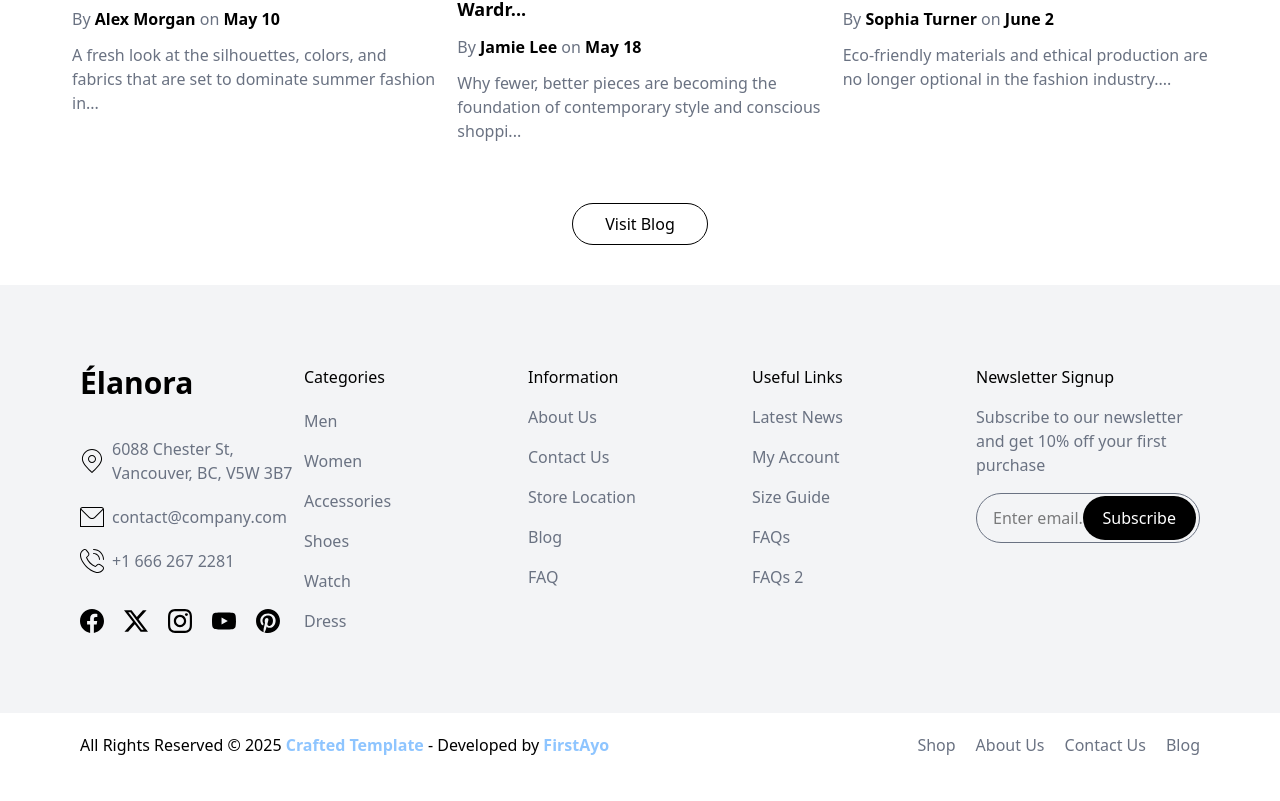
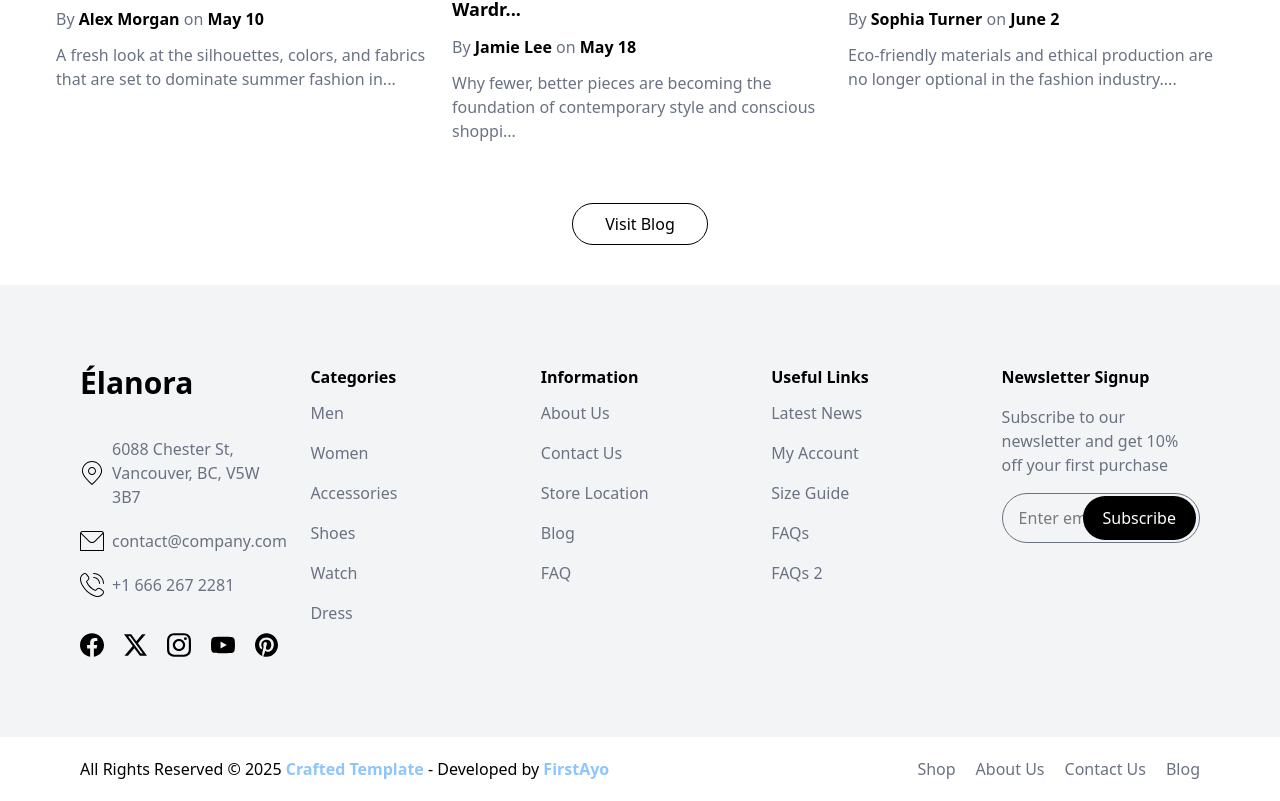
Before and after one commit to FirstAyo/elanora, a React (Vite) app: page / in a window 1280 px wide. Shown: the part 3557-4358 px from the top of the page. Before the commit the page ends 4334 px from the top, so only its background shows below. Built offline with nearby package versions, Linux system fonts and the light colour scheme.

Commit message:
added the toggle for the bottom menu

```diff
--- a/src/components/layout/Footer.jsx
+++ b/src/components/layout/Footer.jsx
@@ -1,8 +1,14 @@
-import React from "react";
+import React, { useState } from "react";
 import Container from "../ui/Container";
 import { Link } from "react-router-dom";
 
 function Footer() {
+  const [openSections, setOpenSections] = useState({
+    categories: false,
+    information: false,
+    usefulLinks: false,
+  });
+
   const contactIcons = [
     {
       title: "6088 Chester St, Vancouver, BC, V5W 3B7",
@@ -51,11 +57,20 @@ function Footer() {
     { name: "Contact Us", url: "/contact" },
     { name: "Blog", url: "/blog" },
   ];
+
+  const toggleSection = (key) => {
+    setOpenSections((prev) => ({
+      ...prev,
+      [key]: !prev[key],
+    }));
+  };
+
   return (
     <>
       <Container>
-        <footer className=" bg-gray-100">
-          <section className="grid lg:grid-cols-5 px-5 py-10 lg:p-20">
+        <footer className="bg-gray-100">
+          <section className="grid lg:grid-cols-5 px-5 py-10 lg:p-20 gap-8">
+            {/* Brand + contact + social */}
             <div className="flex flex-col gap-9">
               <Link to="/" className="text-3xl font-bold">
                 Élanora
@@ -76,7 +91,7 @@ function Footer() {
 
               <div className="flex items-center gap-5">
                 {socialIcons.map((social, i) => (
-                  <Link to={social.url} key={i} className="">
+                  <Link to={social.url} key={i}>
                     <img
                       src={social.icon}
                       alt={social.title}
@@ -87,9 +102,24 @@ function Footer() {
               </div>
             </div>
 
-            <div className="flex flex-col gap-5">
-              <h4>Categories</h4>
-              <ul className="hidden lg:flex flex-col gap-4  text-gray-500">
+            {/* Categories */}
+            <div className="flex flex-col gap-3">
+              <button
+                type="button"
+                className="flex items-center justify-between w-full lg:cursor-default"
+                onClick={() => toggleSection("categories")}
+              >
+                <h4 className="font-semibold">Categories</h4>
+                {/* + / - only visible on mobile */}
+                <span className="text-xl lg:hidden">
+                  {openSections.categories ? "-" : "+"}
+                </span>
+              </button>
+
+              <ul
+                className={`flex-col gap-4 text-gray-500
+                  ${openSections.categories ? "flex" : "hidden"} lg:flex`}
+              >
                 {categories.map((category, i) => (
                   <Link to={category.url} key={i}>
                     <li>{category.name}</li>
@@ -98,9 +128,23 @@ function Footer() {
               </ul>
             </div>
 
-            <div className="hidden lg:flex flex-col gap-4">
-              <h4>Information</h4>
-              <ul className="flex flex-col gap-4  text-gray-500">
+            {/* Information */}
+            <div className="flex flex-col gap-3">
+              <button
+                type="button"
+                className="flex items-center justify-between w-full lg:cursor-default"
+                onClick={() => toggleSection("information")}
+              >
+                <h4 className="font-semibold">Information</h4>
+                <span className="text-xl lg:hidden">
+                  {openSections.information ? "-" : "+"}
+                </span>
+              </button>
+
+              <ul
+                className={`flex-col gap-4 text-gray-500
+                  ${openSections.information ? "flex" : "hidden"} lg:flex`}
+              >
                 {information.map((info, i) => (
                   <Link to={info.url} key={i}>
                     <li>{info.name}</li>
@@ -109,9 +153,23 @@ function Footer() {
               </ul>
             </div>
 
-            <div className="hidden lg:flex flex-col gap-4">
-              <h4>Useful Links</h4>
-              <ul className="flex flex-col gap-4  text-gray-500">
+            {/* Useful Links */}
+            <div className="flex flex-col gap-3">
+              <button
+                type="button"
+                className="flex items-center justify-between w-full lg:cursor-default"
+                onClick={() => toggleSection("usefulLinks")}
+              >
+                <h4 className="font-semibold">Useful Links</h4>
+                <span className="text-xl lg:hidden">
+                  {openSections.usefulLinks ? "-" : "+"}
+                </span>
+              </button>
+
+              <ul
+                className={`flex-col gap-4 text-gray-500
+                  ${openSections.usefulLinks ? "flex" : "hidden"} lg:flex`}
+              >
                 {usefulLinks.map((usefulLink, i) => (
                   <Link to={usefulLink.url} key={i}>
                     <li>{usefulLink.name}</li>
@@ -120,8 +178,9 @@ function Footer() {
               </ul>
             </div>
 
+            {/* Newsletter */}
             <div className="flex flex-col gap-4">
-              <h4>Newsletter Signup</h4>
+              <h4 className="font-semibold">Newsletter Signup</h4>
               <p className="text-gray-500">
                 Subscribe to our newsletter and get 10% off your first purchase
               </p>
@@ -139,9 +198,9 @@ function Footer() {
             </div>
           </section>
 
-          <section className="bg-white pt-5 pb-20 lg:py-5 px-20 flex flex-col lg:flex-row justify-between">
+          <section className="bg-white pt-5 pb-20 lg:py-5 px-5 lg:px-20 flex flex-col lg:flex-row justify-between gap-4">
             <div>
-              <p className="text-center">
+              <p className="text-center text-sm lg:text-base">
                 All Rights Reserved &copy; 2025{" "}
                 <span>
                   <Link
@@ -164,7 +223,7 @@ function Footer() {
             </div>
 
             <div>
-              <ul className="flex gap-5 items-center justify-center text-gray-500">
+              <ul className="flex flex-wrap gap-5 items-center justify-center text-gray-500 text-sm lg:text-base">
                 {footerMenus.map((footerMenu, i) => (
                   <Link key={i} to={footerMenu.url}>
                     <li>{footerMenu.name}</li>
--- a/src/components/sections-cards/BlogCard.jsx
+++ b/src/components/sections-cards/BlogCard.jsx
@@ -4,7 +4,7 @@ import { Link } from "react-router-dom";
 function BlogCard({ items }) {
   return (
     <>
-      <div className="grid md:grid-cols-2 lg:grid-cols-3 gap-5 my-10 px-4">
+      <div className="grid md:grid-cols-2 lg:grid-cols-3 gap-5 my-10">
         {items.map((blogPost) => (
           <div key={blogPost.id} className="flex flex-col">
             <Link>
--- a/src/components/sections-cards/TrendingCards.jsx
+++ b/src/components/sections-cards/TrendingCards.jsx
@@ -6,7 +6,7 @@ function TrendingCards({ items }) {
 
   return (
     <>
-      <div className="grid grid-cols-2 lg:grid-cols-4 gap-5 my-10">
+      <div className="grid md:grid-cols-2 lg:grid-cols-4 gap-5 my-10">
         {items.map((product) => {
           const isHovered = hoverId === product.id;
 
--- a/src/components/sections/LookBook.jsx
+++ b/src/components/sections/LookBook.jsx
@@ -8,9 +8,9 @@ function LookBook() {
   return (
     <>
       <Container>
-        <div className="grid grid-cols-2 gap-5">
+        <div className="grid md:grid-cols-2 gap-5">
           <Link className="relative group h-full">
-            <div className="relative overflow-hidden h-80">
+            <div className="relative overflow-hidden lg:h-80">
               <img
                 src={imageList}
                 alt="summer image"
@@ -25,7 +25,7 @@ function LookBook() {
           </Link>
 
           <Link className=" relative group h-full">
-            <div className="relative overflow-hidden h-80">
+            <div className="relative overflow-hidden lg:h-80">
               <img
                 src={summerImage}
                 alt="summer image"
--- a/src/pages/Blog.jsx
+++ b/src/pages/Blog.jsx
@@ -8,7 +8,9 @@ function Blog() {
   return (
     <>
       <Container>
-        <BlogCard items={blogPosts} />
+        <div className="px-4">
+          <BlogCard items={blogPosts} />
+        </div>
       </Container>
     </>
   );
--- a/src/pages/Home.jsx
+++ b/src/pages/Home.jsx
@@ -99,7 +99,7 @@ function Home() {
             })}
           </div>
 
-          <div className="grid grid-cols-2 gap-10 px-14 my-10">
+          <div className="grid grid-cols-2 gap-10 px-4 lg:px-14 my-10">
             {/* Left big card */}
             <CategoryCard
               images={women}
@@ -134,7 +134,7 @@ function Home() {
             </div>
           </div>
 
-          <div className="px-14 flex flex-col gap-10">
+          <div className="px-4 lg:px-14 flex flex-col gap-10">
             <Trending />
             <LookBook />
             <BestSellers />
```
Also changed, not shown: src/components/layout/Navbar.jsx (+23 -5 lines).
